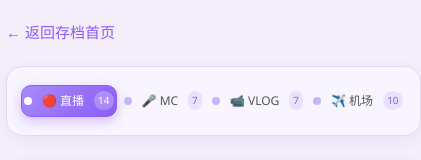
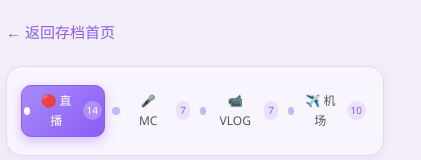
Before and after one commit to yyqxddd/4781, a plain HTML site: page b.3.html in a window 390 px wide. Shown: the top 160 px of the page, 421 px wide, since content can reach past the window. Drawn offline with Linux system fonts and the light colour scheme.

Commit message:
更新：2026

```diff
--- a/b.3.html
+++ b/b.3.html
@@ -293,9 +293,9 @@
   padding: 6px 0;
 }
 .side-nav-item {
-  white-space: nowrap;
   flex: 1;
   flex-shrink: 1;
+  min-width:0;
   padding:5px 2px;
   font-size:12px;
   text-align: center;
```
